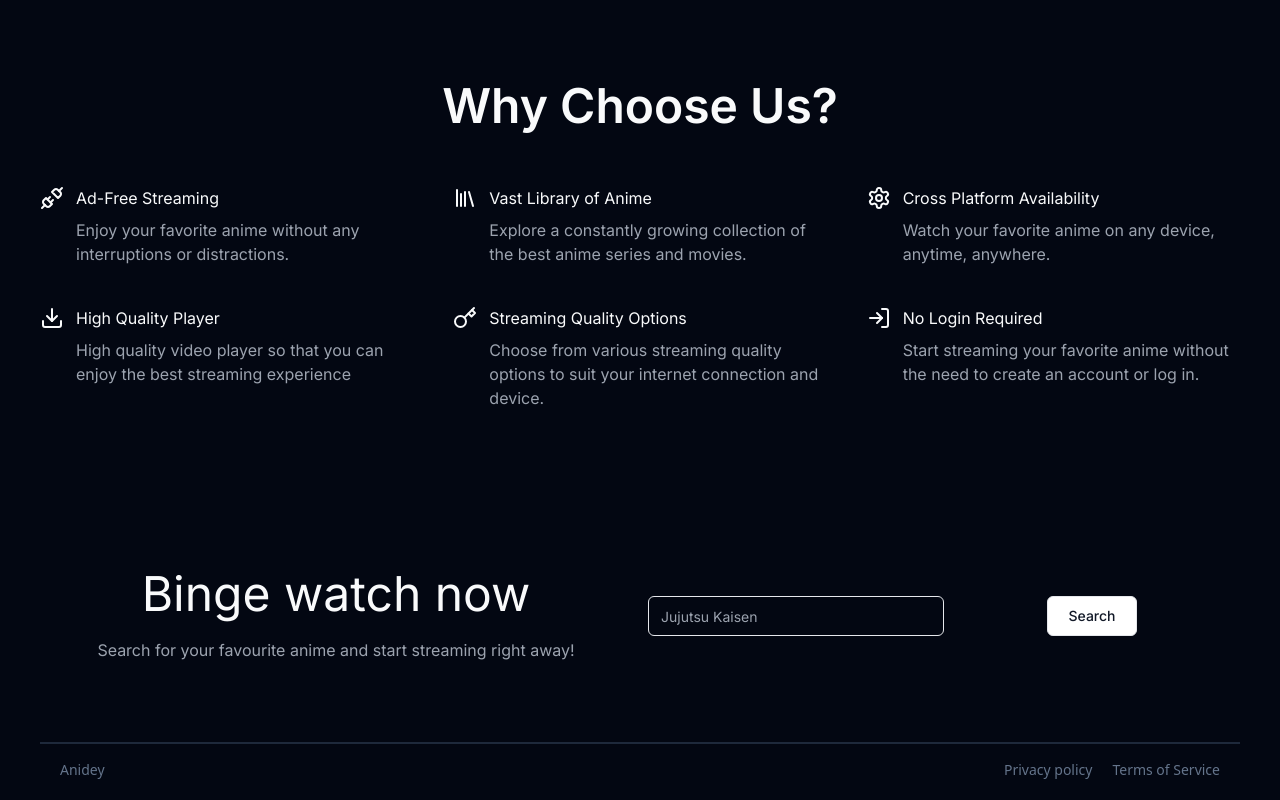
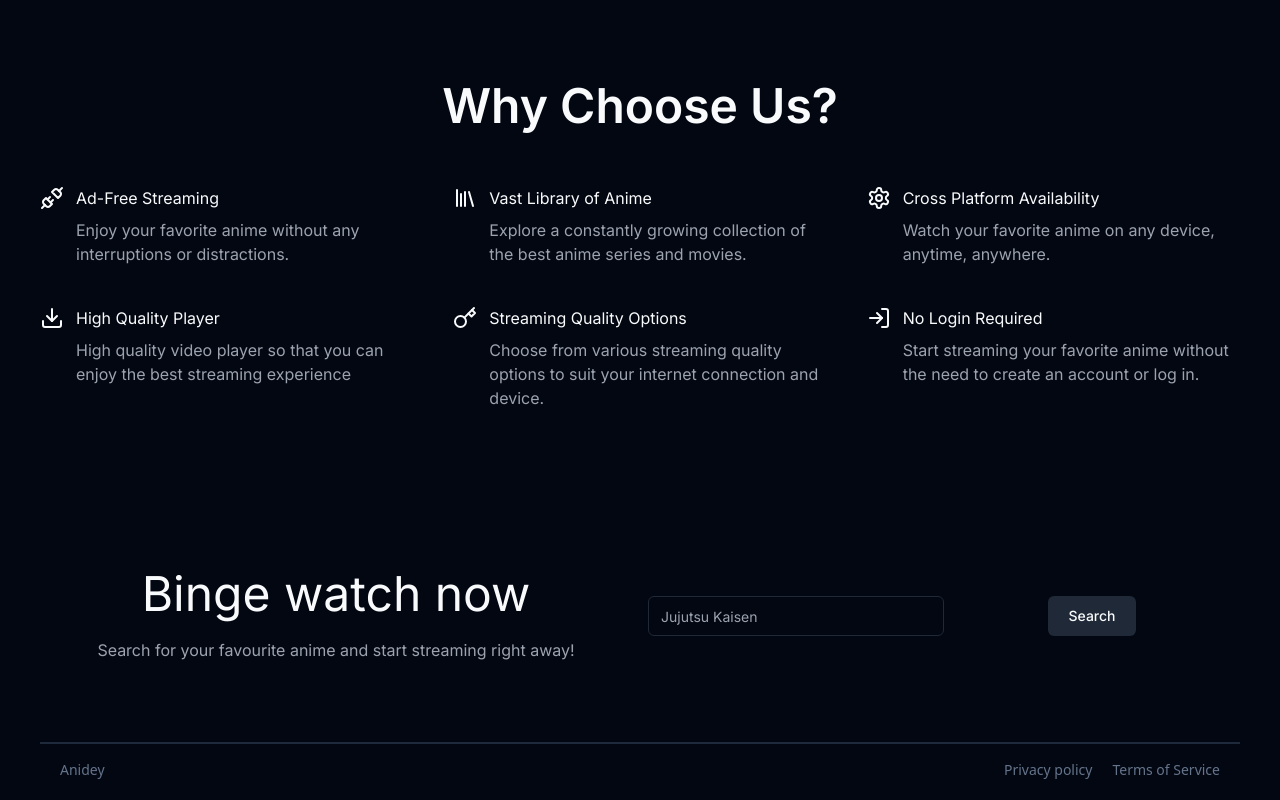
Before and after one commit to Dey11/anime, a Next.js app: page / in a window 1280 px wide. Shown: the part 676-1476 px from the top of the page. Built offline with nearby package versions, Linux system fonts and the light colour scheme.

Commit message:
minor ui fix

```diff
--- a/src/app/anime/info/[id]/page.tsx
+++ b/src/app/anime/info/[id]/page.tsx
@@ -74,7 +74,7 @@
         <h1 className="md:text-3xl text-2xl pb-5">Episodes:</h1>
         <div className="gap-5 grid grid-cols-6 md:grid-cols-12">
           {episodes.map((episode: { id: string; number: number }) => (
-            <Button asChild variant={"outline"} key={episode.id}>
+            <Button asChild variant={"default"} key={episode.id}>
               <Link href={`/anime/stream/${params.id}/${episode.id}`}>
                 {episode.number}
               </Link>
--- a/src/app/anime/stream/[animeId]/[episodeId]/page.tsx
+++ b/src/app/anime/stream/[animeId]/[episodeId]/page.tsx
@@ -61,7 +61,7 @@
           {episodes.map((episode: { id: string; number: number }) => (
             <Button
               asChild
-              variant={"outline"}
+              variant={"default"}
               key={episode.id}
               className={
                 params.episodeId == episode.id ? "bg-blue-500 border-0" : ""
--- a/src/app/layout.tsx
+++ b/src/app/layout.tsx
@@ -21,7 +21,7 @@
 }>) {
   return (
     <html lang="en">
-      <body className="min-h-dvh bg-gray-950 text-gray-50 max-w-[1350px] mx-auto px-5 md:px-10 flex flex-col">
+      <body className="min-h-dvh dark max-w-[1350px] mx-auto px-5 md:px-10 flex flex-col">
         <div>
           <Header />
         </div>
--- a/src/components/custom-ui/searchBar.tsx
+++ b/src/components/custom-ui/searchBar.tsx
@@ -21,7 +21,7 @@
 
   return (
     <Input
-      className="bg-gray-300 border-0 text-black font-semibold md:text-2xl text-lg"
+      className="border-2 border-slate-50 md:text-2xl text-lg"
       onChange={(e) => handleInputChange(e.target.value)}
       defaultValue={searchParams.get("query")?.toString()}
       name="query"
--- a/src/components/custom-ui/searchBtn.tsx
+++ b/src/components/custom-ui/searchBtn.tsx
@@ -5,7 +5,7 @@
   const { pending } = useFormStatus();
 
   return (
-    <Button variant={"outline"} disabled={pending}>
+    <Button variant={"secondary"} disabled={pending}>
       {pending ? "Searching..." : "Search"}
     </Button>
   );
--- a/src/components/home/hero.tsx
+++ b/src/components/home/hero.tsx
@@ -15,7 +15,7 @@
             favourite shows in different quality options.
           </div>
           <div className="text-center">
-            <Button asChild variant={"outline"} className="mt-10 text-md">
+            <Button asChild variant={"default"} className="mt-10 text-md">
               <Link href={"/anime"}> Explore our collection</Link>
             </Button>
           </div>
--- a/src/components/home/search.tsx
+++ b/src/components/home/search.tsx
@@ -26,7 +26,7 @@
           <Input placeholder="Jujutsu Kaisen" name="query" />
         </div>
         <div className="md:mt-0 text-center">
-          <Button variant={"outline"} className="px-10 md:px-5">
+          <Button variant={"secondary"} className="px-10 md:px-5">
             Search
           </Button>
         </div>
--- a/src/components/ui/button.tsx
+++ b/src/components/ui/button.tsx
@@ -1,23 +1,23 @@
-import * as React from "react";
-import { Slot } from "@radix-ui/react-slot";
-import { cva, type VariantProps } from "class-variance-authority";
+import * as React from "react"
+import { Slot } from "@radix-ui/react-slot"
+import { cva, type VariantProps } from "class-variance-authority"
 
-import { cn } from "@/lib/utils";
+import { cn } from "@/lib/utils"
 
 const buttonVariants = cva(
-  "inline-flex items-center justify-center whitespace-nowrap rounded-md text-sm font-medium ring-offset-background transition-colors focus-visible:outline-none focus-visible:ring-2 focus-visible:ring-ring focus-visible:ring-offset-2 disabled:pointer-events-none disabled:opacity-50",
+  "inline-flex items-center justify-center whitespace-nowrap rounded-md text-sm font-medium ring-offset-white transition-colors focus-visible:outline-none focus-visible:ring-2 focus-visible:ring-gray-950 focus-visible:ring-offset-2 disabled:pointer-events-none disabled:opacity-50 dark:ring-offset-gray-950 dark:focus-visible:ring-gray-300",
   {
     variants: {
       variant: {
-        default: "bg-primary text-primary-foreground hover:bg-primary/90",
+        default: "bg-gray-900 text-gray-50 hover:bg-gray-900/90 dark:bg-gray-50 dark:text-gray-900 dark:hover:bg-gray-50/90",
         destructive:
-          "bg-destructive text-destructive-foreground hover:bg-destructive/90",
+          "bg-red-500 text-gray-50 hover:bg-red-500/90 dark:bg-red-900 dark:text-gray-50 dark:hover:bg-red-900/90",
         outline:
-          "border border-input bg-background hover:bg-accent text-accent-foreground",
+          "border border-gray-200 bg-white hover:bg-gray-100 hover:text-gray-900 dark:border-gray-800 dark:bg-gray-950 dark:hover:bg-gray-800 dark:hover:text-gray-50",
         secondary:
-          "bg-secondary text-secondary-foreground hover:bg-secondary/80",
-        ghost: "hover:bg-accent hover:text-accent-foreground",
-        link: "text-primary underline-offset-4 hover:underline",
+          "bg-gray-100 text-gray-900 hover:bg-gray-100/80 dark:bg-gray-800 dark:text-gray-50 dark:hover:bg-gray-800/80",
+        ghost: "hover:bg-gray-100 hover:text-gray-900 dark:hover:bg-gray-800 dark:hover:text-gray-50",
+        link: "text-gray-900 underline-offset-4 hover:underline dark:text-gray-50",
       },
       size: {
         default: "h-10 px-4 py-2",
@@ -31,26 +31,26 @@
       size: "default",
     },
   }
-);
+)
 
 export interface ButtonProps
   extends React.ButtonHTMLAttributes<HTMLButtonElement>,
     VariantProps<typeof buttonVariants> {
-  asChild?: boolean;
+  asChild?: boolean
 }
 
 const Button = React.forwardRef<HTMLButtonElement, ButtonProps>(
   ({ className, variant, size, asChild = false, ...props }, ref) => {
-    const Comp = asChild ? Slot : "button";
+    const Comp = asChild ? Slot : "button"
     return (
       <Comp
         className={cn(buttonVariants({ variant, size, className }))}
         ref={ref}
         {...props}
       />
-    );
+    )
   }
-);
-Button.displayName = "Button";
+)
+Button.displayName = "Button"
 
-export { Button, buttonVariants };
+export { Button, buttonVariants }
--- a/src/components/ui/input.tsx
+++ b/src/components/ui/input.tsx
@@ -1,6 +1,6 @@
-import * as React from "react";
+import * as React from "react"
 
-import { cn } from "@/lib/utils";
+import { cn } from "@/lib/utils"
 
 export interface InputProps
   extends React.InputHTMLAttributes<HTMLInputElement> {}
@@ -11,20 +11,15 @@
       <input
         type={type}
         className={cn(
-          `flex h-10 w-full rounded-md border border-input bg-foreground
-          px-3 py-2 text-sm ring-offset-background file:border-0
-          file:bg-transparent file:text-sm file:font-medium
-          placeholder:text-muted-background focus-visible:outline-none
-          focus-visible:ring-2 focus-visible:ring-ring focus-visible:ring-offset-2
-          disabled:cursor-not-allowed disabled:opacity-50`,
+          "flex h-10 w-full rounded-md border border-gray-200 bg-white px-3 py-2 text-sm ring-offset-white file:border-0 file:bg-transparent file:text-sm file:font-medium placeholder:text-gray-500 focus-visible:outline-none focus-visible:ring-2 focus-visible:ring-gray-950 focus-visible:ring-offset-2 disabled:cursor-not-allowed disabled:opacity-50 dark:border-gray-800 dark:bg-gray-950 dark:ring-offset-gray-950 dark:placeholder:text-gray-400 dark:focus-visible:ring-gray-300",
           className
         )}
         ref={ref}
         {...props}
       />
-    );
+    )
   }
-);
-Input.displayName = "Input";
+)
+Input.displayName = "Input"
 
-export { Input };
+export { Input }
```
